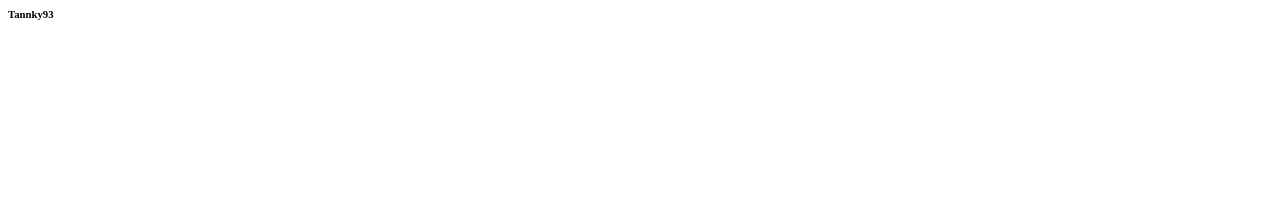
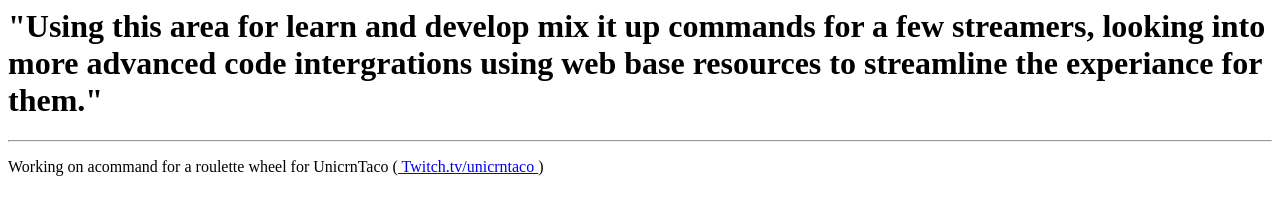
Before and after one commit to Tannky93/DBDWheel, a plain HTML site: page index.html in a window 1280 px wide. Drawn offline with Linux system fonts and the light colour scheme.

Commit message:
Update index.html

```diff
--- a/index.html
+++ b/index.html
@@ -1 +1,23 @@
-<head><h6>Tannky93</h6></head>
+<html>
+	<head>
+		<title>Tannky93</title>
+		<meta name="viewport" content="width=device-width, initial-scale=1, maximum-scale=1,user-scalable=0">
+
+	</head>
+
+	<body>
+		<div id="content">
+			<h1>
+        "Using this area for learn and develop mix it up commands for a few streamers, looking into more advanced code intergrations using web base resources to streamline the experiance for them."
+
+			</h1>
+			<hr>
+
+			<div id='unicronTaco'>
+        <p>Working on acommand for a roulette wheel for UnicrnTaco (<a href= 'Twitch.tv/uncrntaco'> Twitch.tv/unicrntaco </a> )</p>
+
+			</div>
+
+
+	</body>
+</html>
```
